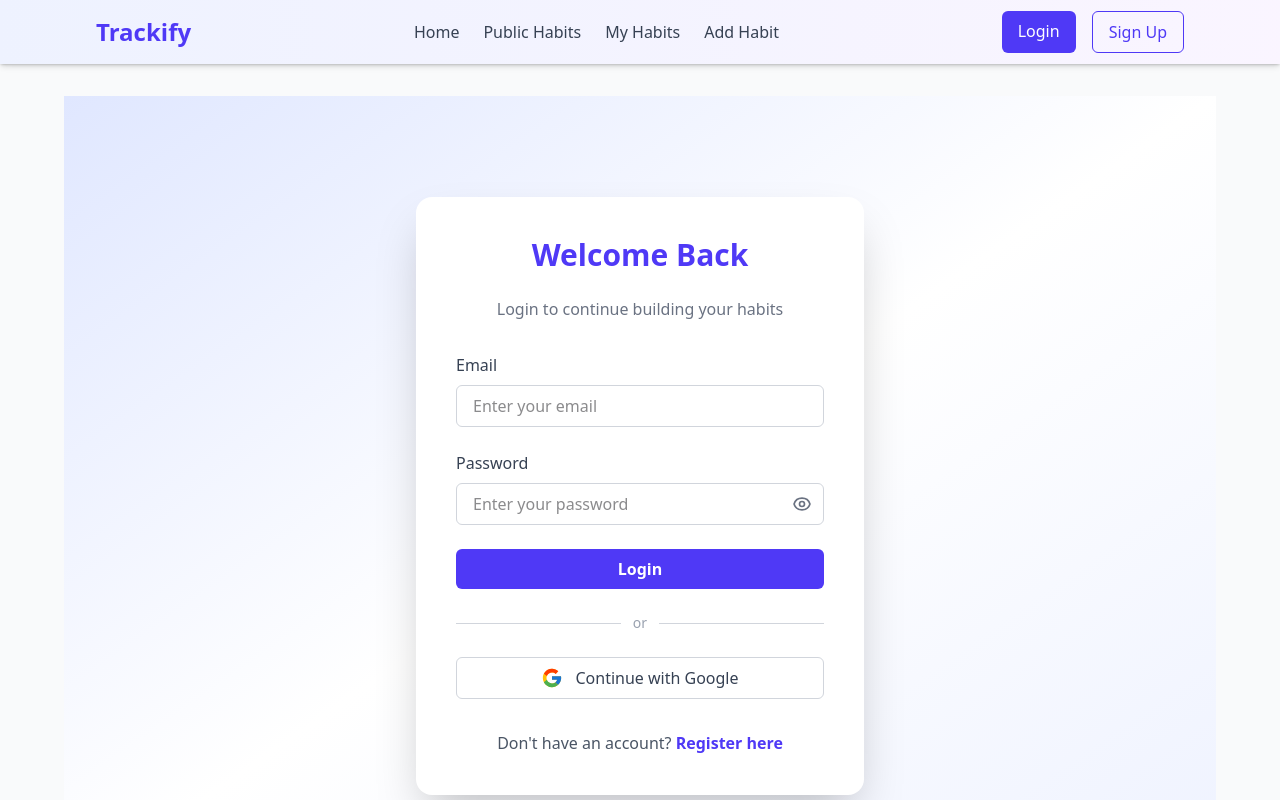
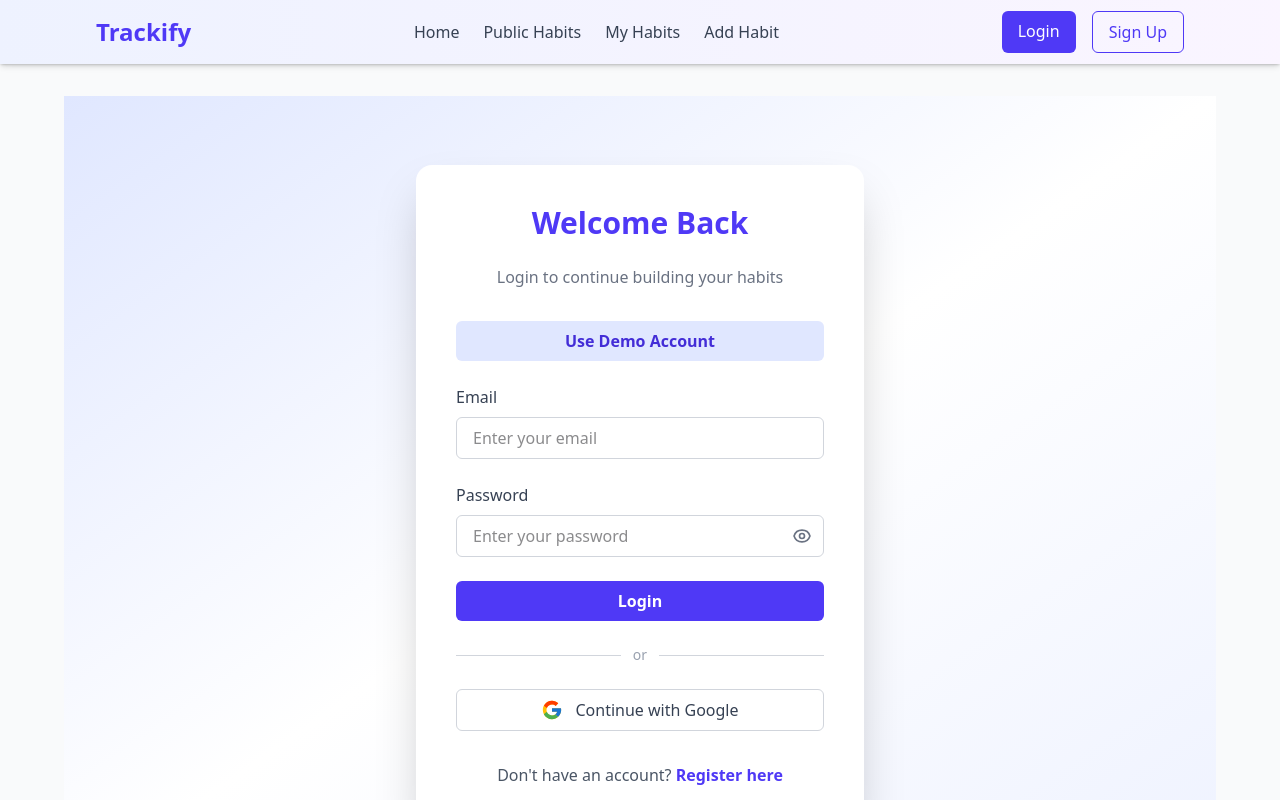
Before and after one commit to Razaan-RR/Habit_Tracker, a React (Vite) app: page /auth/login in a window 1280 px wide. Shown: the top 800 px of the page. Built offline with nearby package versions, Linux system fonts and the light colour scheme; no server answers.

Commit message:
demo user added

```diff
--- a/src/Pages/Login.jsx
+++ b/src/Pages/Login.jsx
@@ -9,6 +9,11 @@ import { FcGoogle } from 'react-icons/fc'
 
 const auth = getAuth(app)
 const provider = new GoogleAuthProvider()
+
+const demoUser = {
+  email: 'user@demo.com',
+  password: '123456',
+}
 
 function Login() {
   const { signIn, setUser } = useContext(AuthContext)
@@ -52,6 +57,14 @@ function Login() {
       })
   }
 
+  const fillDemoCredentials = () => {
+    const emailInput = document.getElementById('email')
+    const passwordInput = document.getElementById('password')
+
+    emailInput.value = demoUser.email
+    passwordInput.value = demoUser.password
+    toast.success('Demo user credentials filled')
+  }
 
   return (
     <section className="flex justify-center items-center min-h-screen bg-linear-to-br from-indigo-100 via-white to-indigo-50 px-4">
@@ -63,12 +76,23 @@ function Login() {
           Login to continue building your habits
         </p>
 
+        <div className="mb-6">
+          <button
+            onClick={fillDemoCredentials}
+            type="button"
+            className="w-full bg-indigo-100 text-indigo-700 font-semibold py-2 rounded-md hover:bg-indigo-200 transition"
+          >
+            Use Demo Account
+          </button>
+        </div>
+
         <form onSubmit={handleLogin} className="space-y-6">
           <div>
             <label className="block text-gray-700 font-medium mb-2">
               Email
             </label>
             <input
+              id="email"
               name="email"
               type="email"
               placeholder="Enter your email"
@@ -83,6 +107,7 @@ function Login() {
             </label>
             <div className="relative">
               <input
+                id="password"
                 name="password"
                 type={showPassword ? 'text' : 'password'}
                 placeholder="Enter your password"
```
Lines whose indentation alone changed are shown as unchanged.
